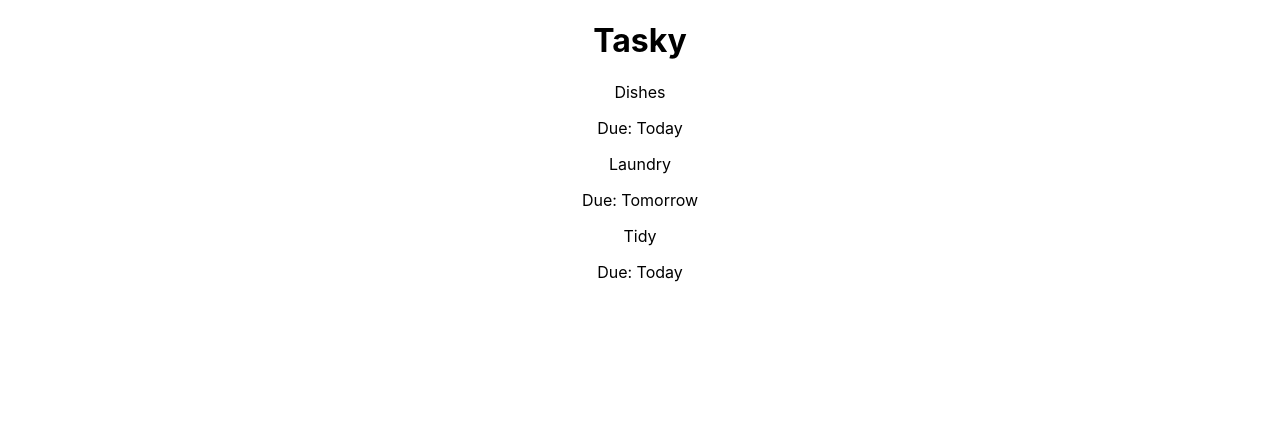
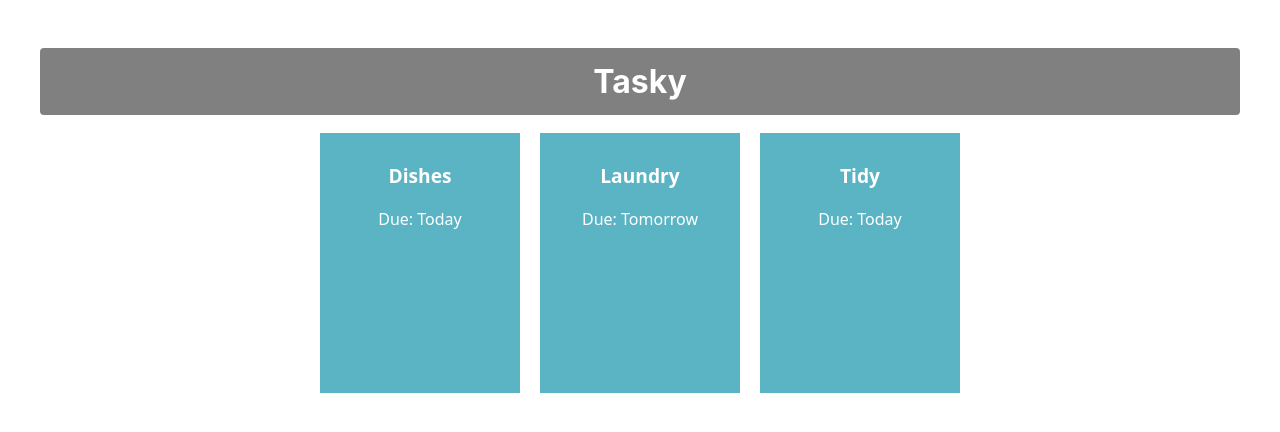
Before and after one commit to JacobDicksonOfficial/react-basics-labs, a React (Create React App) app in the folder tasky/: page / in a window 1280 px wide. Shown: the top 432 px of the page. Built offline with nearby package versions, Linux system fonts and the light colour scheme.

Commit message:
Lab1 Adding Some Styles

```diff
--- a/tasky/src/App.css
+++ b/tasky/src/App.css
@@ -36,3 +36,40 @@
     transform: rotate(360deg);
   }
 }
+
+h1 {
+  text-align: center;
+  background-color: grey;
+  color: white;
+  padding: 14px 20px;
+  margin: 8px 0;
+  border: none;
+  border-radius: 4px;
+}
+
+div {
+  padding: 20px;
+}
+
+.container{
+  text-align: center;
+}
+
+.card {
+  display: inline-block;
+  vertical-align: top;
+  font-family: system-ui;
+  background: #5bb4c4;
+  color: white;
+  text-align: center;
+  width: 180px;
+  height: 240px;
+  margin: 10px;
+  padding: 10px;
+  position: relative;
+}
+
+.title {
+  font-weight: bold;
+  font-size: 1.2em;
+}
--- a/tasky/src/App.js
+++ b/tasky/src/App.js
@@ -3,7 +3,7 @@ import Task from './components/Task';
 
 function App() {
   return (
-    <div className="App">
+    <div className="container">
       <h1>Tasky</h1>
       <Task title="Dishes" deadline="Today" />
       <Task title="Laundry" deadline="Tomorrow" />
--- a/tasky/src/components/Task.js
+++ b/tasky/src/components/Task.js
@@ -3,9 +3,10 @@ import React from 'react';
 const Task = (props) => {
 
     return (
-        <div>
-            <p>{props.title}</p>
+        <div className="card">
+            <p className="title">{props.title}</p>
             <p>Due: {props.deadline}</p>
+            <p>{props.children}</p>
         </div>
     )
 }
```
